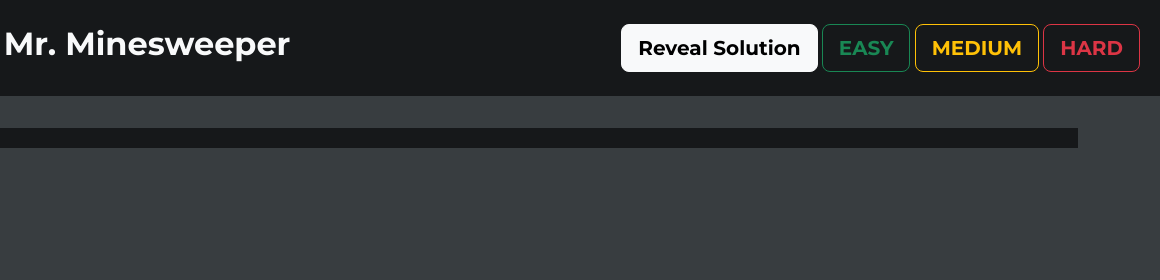
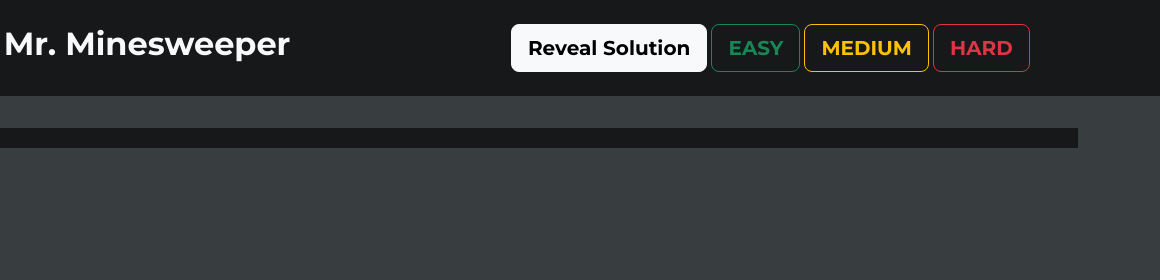
Before and after one commit to ayush-saklani/minesweeper, a website: page index.html in a window 1280 px wide. Shown: the top 280 px of the page, 120-1280 px from the left. Drawn offline with nearby package versions, Linux system fonts and the light colour scheme.

Commit message:
better front end for embeddings

```diff
--- a/index.html
+++ b/index.html
@@ -19,7 +19,7 @@
         <div class="container-fluid">
             <img class="mx-2" src="assets/image/logo.png" height="80px">
             <h2 class="text-header text-light me-auto"><b>Mr. Minesweeper</b></h2>
-            <div class="btn-group-horizontal" role="group" aria-label="Vertical button group">
+            <div class="btn-group-horizontal mx-auto" role="group" aria-label="Vertical button group">
                 <button type="button" class="btn btn-light btn-lg text-header" id="show"><b>Reveal Solution</b></button>
                 <input type="radio" class="btn-check" name="vbtn-radio" id="EASY"><label class="btn btn-outline-success btn-lg text-header" for="EASY"><b>EASY</b></label>
                 <input type="radio" class="btn-check" name="vbtn-radio" id="MEDIUM"><label class="btn btn-outline-warning btn-lg text-header" for="MEDIUM"><b>MEDIUM</b></label>
```
